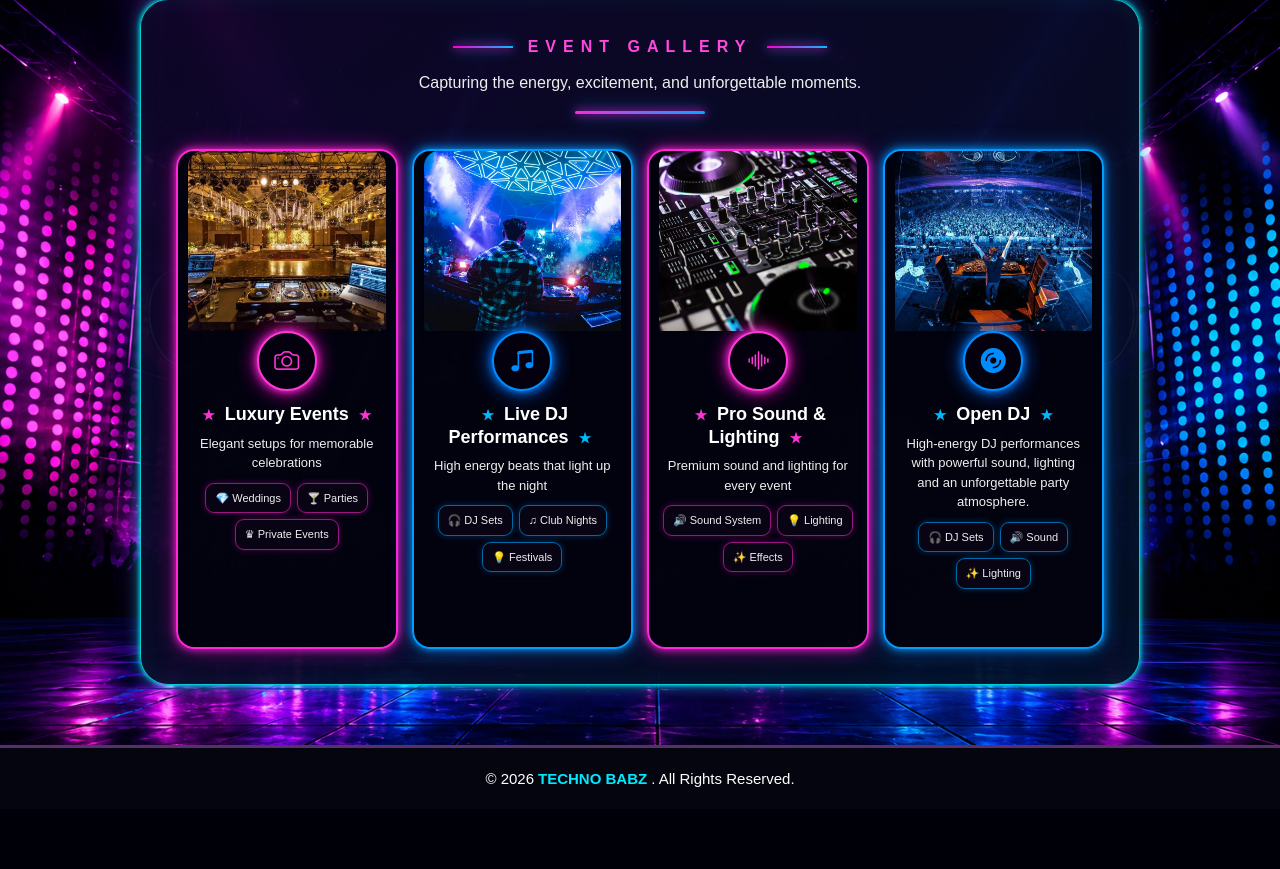
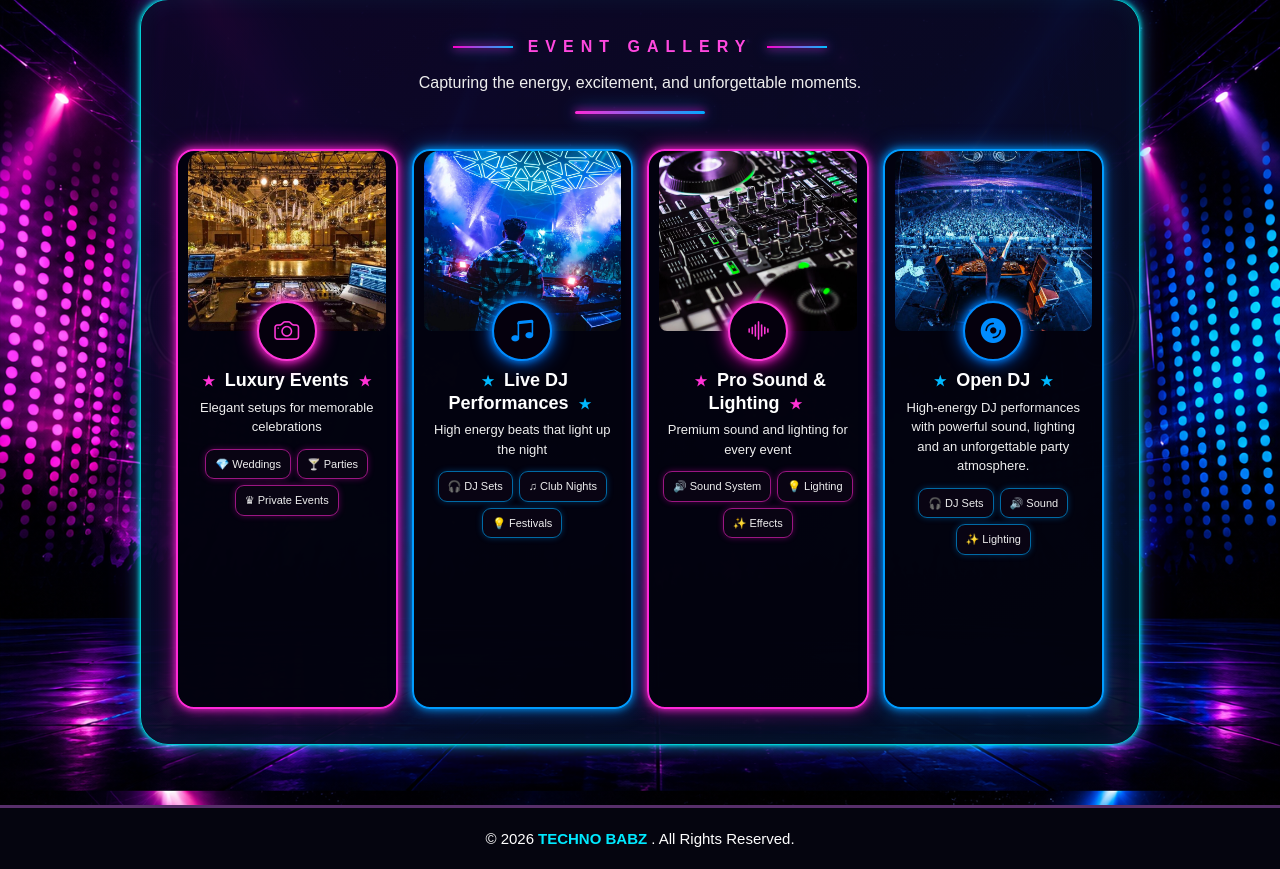
Before and after one commit to anusatheesanathu-9383/techno-babz, a Django app: page / in a window 1280 px wide. Shown: the part 917-1786 px from the top of the page. Before the commit the page ends 1704 px from the top, so only its background shows below. Run offline with Django 5.2, Linux system fonts and the light colour scheme.

Commit message:
Adjust desktop event gallery card height

```diff
--- a/static/css/style.css
+++ b/static/css/style.css
@@ -4116,10 +4116,16 @@ body.about-page .container {
         width: 100% !important;
         min-width: 0 !important;
         margin: 0 !important;
+
+        /* MEDIUM CARD HEIGHT */
+        height: 560px !important;
+        min-height: 560px !important;
+        max-height: 560px !important;
     }
 
     .neon-gallery-image {
         width: 100% !important;
+        height: 180px !important;
     }
 
     .neon-gallery-image img {
@@ -4128,34 +4134,3 @@ body.about-page .container {
         object-fit: cover !important;
     }
 }
-/* =========================================================
-   DESKTOP EVENT GALLERY — REDUCE CARD HEIGHT
-   MOBILE UNCHANGED
-========================================================= */
-
-@media (min-width: 992px) {
-
-    .neon-gallery-card {
-        min-height: 0 !important;
-        height: 500px !important;
-        padding-bottom: 14px !important;
-    }
-
-    .neon-gallery-image img {
-        height: 180px !important;
-        object-fit: cover !important;
-    }
-
-    .neon-gallery-card h2 {
-        margin-top: 12px !important;
-        margin-bottom: 8px !important;
-    }
-
-    .neon-gallery-card p {
-        margin-bottom: 10px !important;
-    }
-
-    .neon-gallery-tags {
-        gap: 6px !important;
-    }
-}
```
